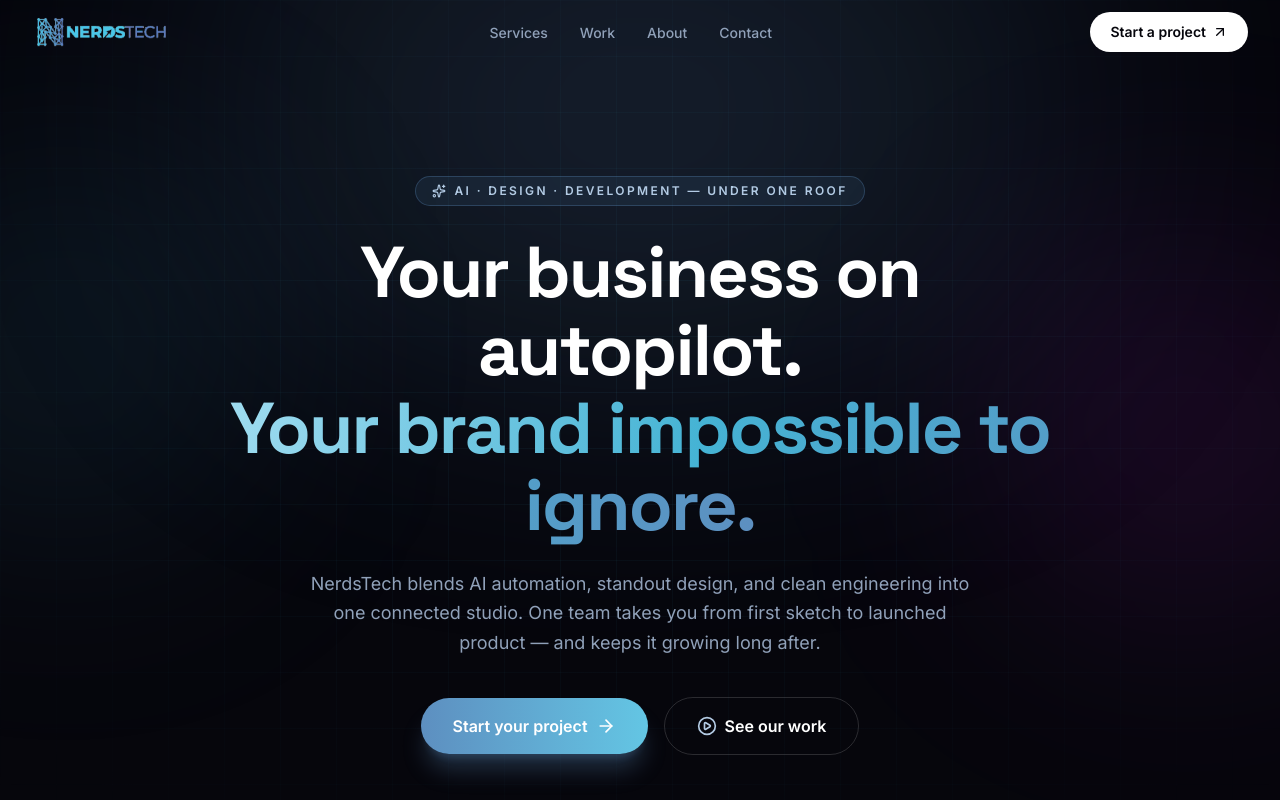
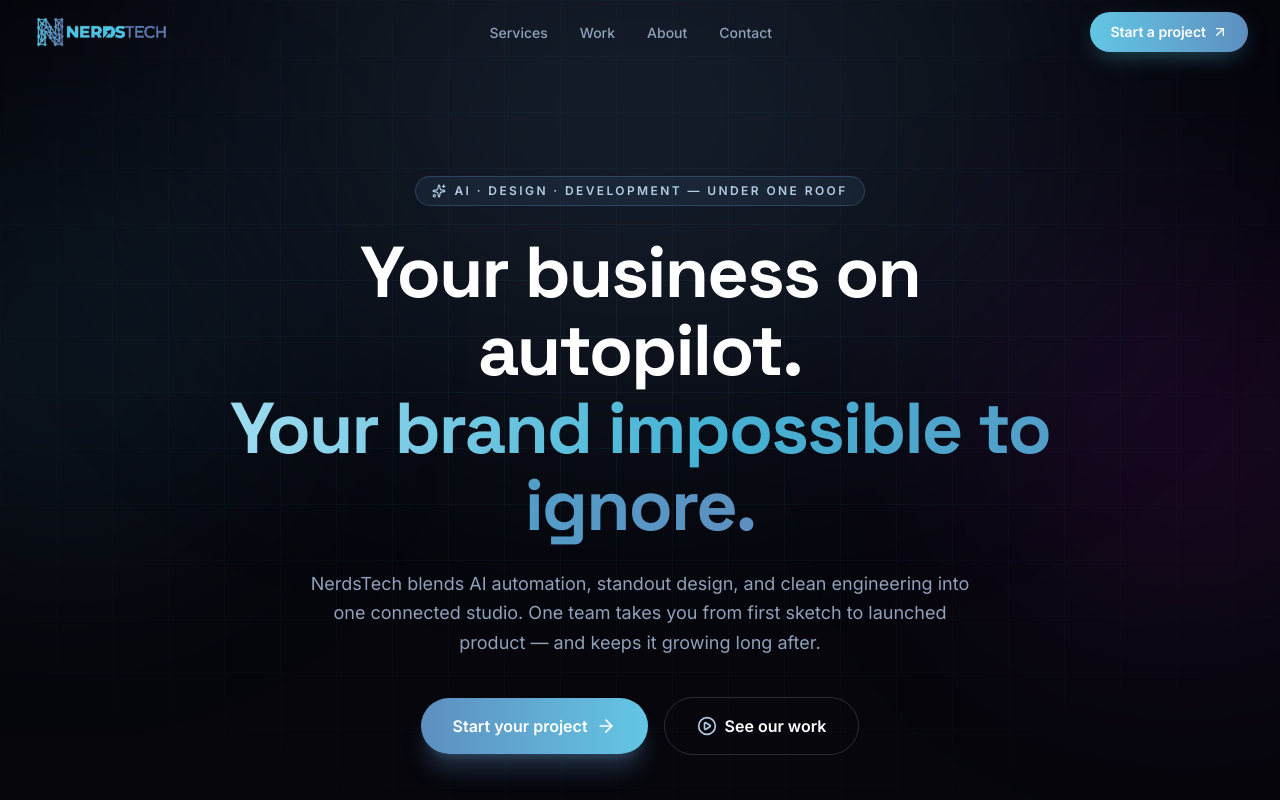
Before and after one commit to charlieboy350/nerds-tech-website, a Next.js app: page / in a window 1280 px wide. Shown: the top 800 px of the page. Built offline with nearby package versions, Linux system fonts and the light colour scheme.

Commit message:
Start a project button: brand gradient default style (was plain white)

```diff
--- a/src/components/Navbar.tsx
+++ b/src/components/Navbar.tsx
@@ -61,7 +61,7 @@ export default function Navbar() {
         <div className="hidden md:block">
           <Link
             href="/contact"
-            className="group inline-flex items-center gap-1.5 rounded-full bg-white px-5 py-2.5 text-sm font-semibold text-ink-950 transition-all duration-300 hover:bg-gradient-to-r hover:from-brand-400 hover:to-steel-500 hover:text-white hover:shadow-[0_8px_28px_-8px_rgba(69,179,212,0.7)]"
+            className="group inline-flex items-center gap-1.5 rounded-full bg-gradient-to-r from-brand-400 to-steel-500 px-5 py-2.5 text-sm font-semibold text-white shadow-[0_8px_24px_-8px_rgba(69,179,212,0.5)] transition-all duration-300 hover:shadow-[0_10px_36px_-6px_rgba(69,179,212,0.85)] hover:brightness-110"
           >
             Start a project
             <ArrowUpRight className="size-4 transition-transform group-hover:translate-x-0.5 group-hover:-translate-y-0.5" />
@@ -103,7 +103,7 @@ export default function Navbar() {
               <li className="pt-2">
                 <Link
                   href="/contact"
-                  className="flex items-center justify-center gap-1.5 rounded-full bg-white px-5 py-3 text-sm font-semibold text-ink-950 transition-all duration-300 hover:bg-gradient-to-r hover:from-brand-400 hover:to-steel-500 hover:text-white"
+                  className="flex items-center justify-center gap-1.5 rounded-full bg-gradient-to-r from-brand-400 to-steel-500 px-5 py-3 text-sm font-semibold text-white shadow-[0_8px_24px_-8px_rgba(69,179,212,0.5)] transition-all duration-300 hover:brightness-110"
                 >
                   Start a project <ArrowUpRight className="size-4" />
                 </Link>
```
